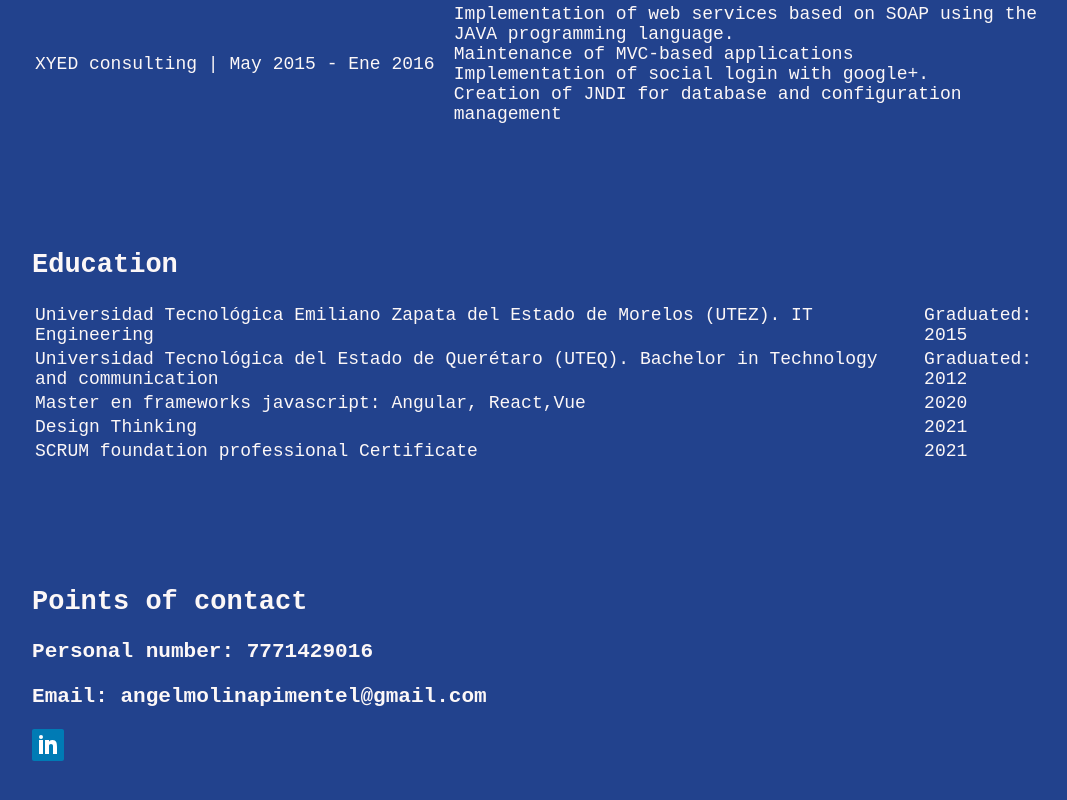
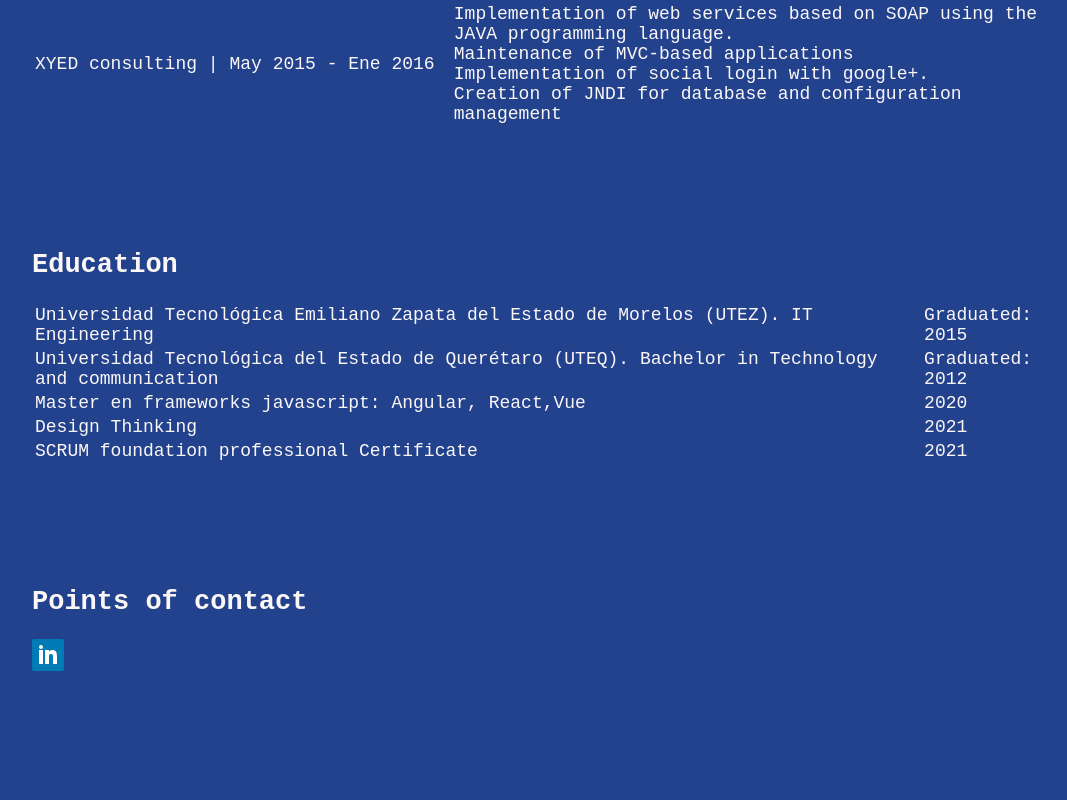
Before and after one commit to dirckay/angelMolina.github.io, a plain HTML site: page index.html in a window 1280 px wide. Shown: the part 1318-2118 px from the top of the page, without its empty margins (184-1251 px from the left). Drawn offline with Linux system fonts and the light colour scheme.

Commit message:
Update index.html

```diff
--- a/index.html
+++ b/index.html
@@ -261,8 +261,6 @@
         </div>
         <div id="contact" style="padding-bottom: 100px;">
             <h2>Points of contact</h2>
-            <h3>Personal number: 7771429016</h3>
-            <h3>Email: angelmolinapimentel@gmail.com</h3>
             <h3><a href="https://www.linkedin.com/public-profile/settings?trk=d_flagship3_profile_self_view_public_
                 profile"><img src="./img/linkedin_icon.svg"> </a>
                 </h3>
```
